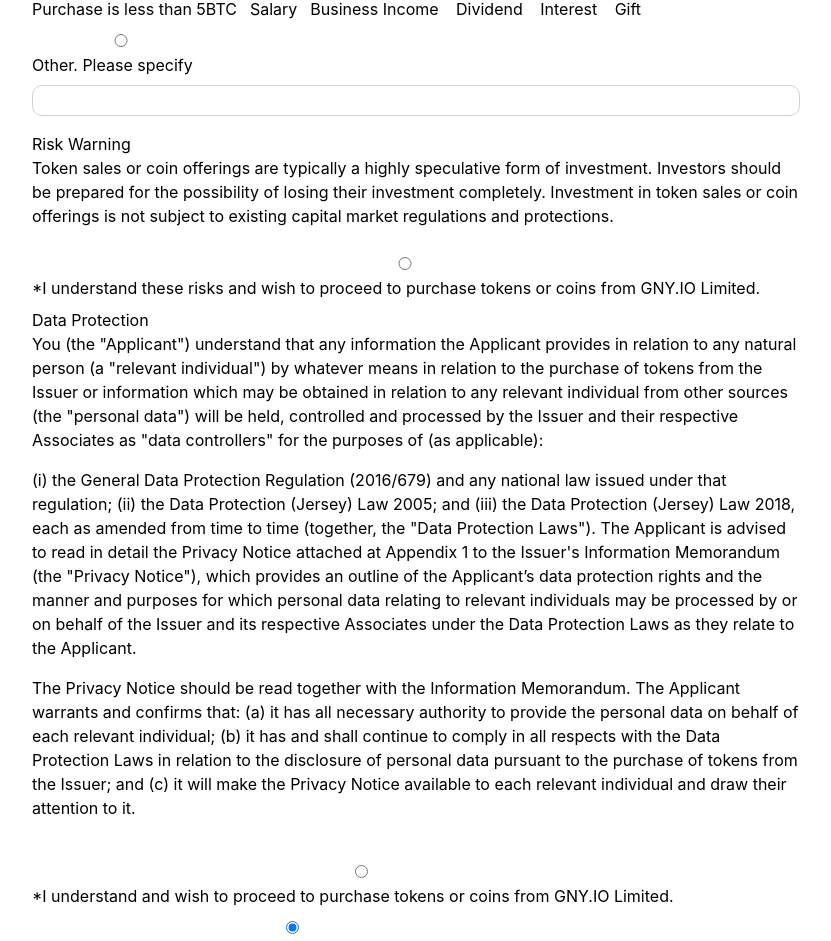
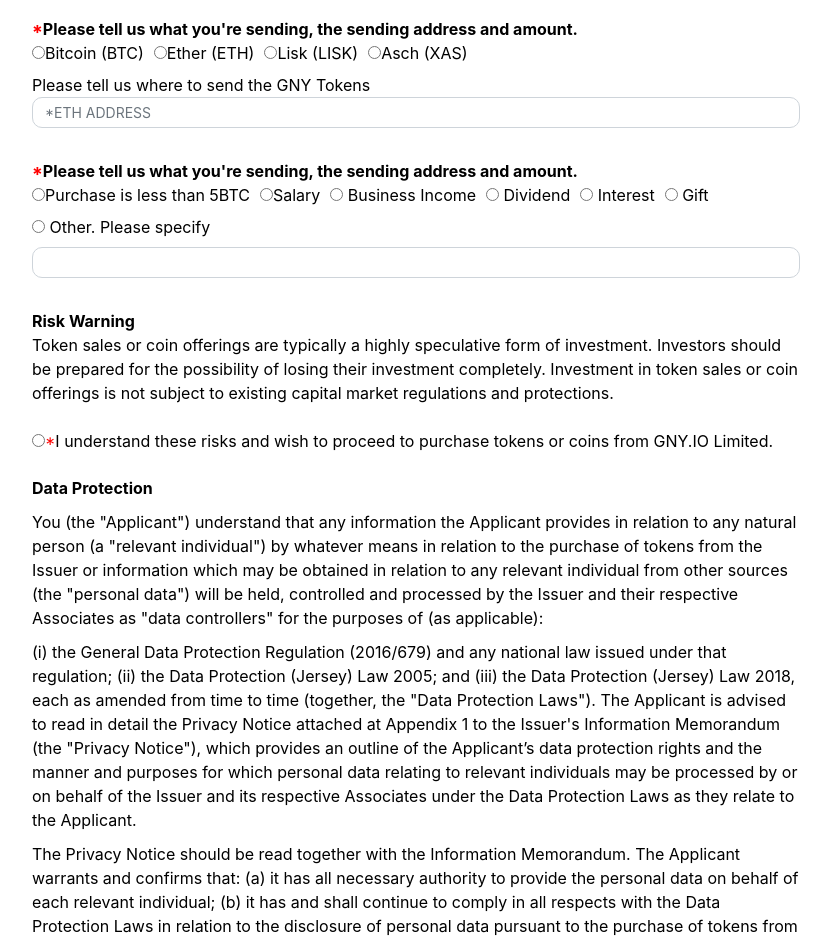
Before and after one commit to noyessie/consumercoin, an Angular app: page / in a window 1280 px wide. Shown: the part 1410-2351 px from the top of the page, without its empty margins (224-1055 px from the left). Built offline with nearby package versions, Linux system fonts and the light colour scheme; a web font is replaced by a local one.

Commit message:
design main

```diff
--- a/src/app/shared/components/header/header.component.scss
+++ b/src/app/shared/components/header/header.component.scss
@@ -2,7 +2,7 @@
 
 header{
   width:$menu-width;
-  margin: 40px auto;
+  margin: 100px auto;
   display: flex;
   align-items: baseline;
   font-weight: bold;
--- a/src/app/views/home/components/gny-form/gny-form.component.html
+++ b/src/app/views/home/components/gny-form/gny-form.component.html
@@ -114,7 +114,7 @@
             </div>
             <div class="text form">
                 <div class="title">
-                    *Please tell us what you're sending, the sending address and amount.
+                    <span class="required">*</span>Please tell us what you're sending, the sending address and amount.
                 </div>
                 <div class="content">
                     <span class="radio">
@@ -139,7 +139,7 @@
             </div>
             <div class="text form">
                 <div class="title">
-                    *Please tell us what you're sending, the sending address and amount.
+                    <span class="required">*</span>Please tell us what you're sending, the sending address and amount.
                 </div>
                 <div class="content">
                     <span class="radio">
@@ -170,7 +170,7 @@
                     </div>
                 </div>
             </div>
-            <div class="form">
+            <div class="text form">
                 <div class="title">
                     Risk Warning
                 </div>
@@ -179,11 +179,11 @@
                     <br>
                     <br>
                     <span class="radio">
-                        <label><input type="radio" name="optradio" checked> *I understand these risks and wish to proceed to purchase tokens or coins from GNY.IO Limited.</label>
+                        <label><input type="radio" name="optradio" checked> <span class="required">*</span>I understand these risks and wish to proceed to purchase tokens or coins from GNY.IO Limited.</label>
                     </span>
                 </div>
             </div>
-            <div class="form">
+            <div class=" text form">
                 <div class="title">
                     Data Protection
                 </div>
@@ -195,10 +195,10 @@
                     </p>
                     <br>
                     <span class="radio">
-                        <label><input type="radio" name="optradio" checked> *I understand and wish to proceed to purchase tokens or coins from GNY.IO Limited.</label>
+                        <label><input type="radio" name="optradio" checked> <span class="required">*</span>I understand and wish to proceed to purchase tokens or coins from GNY.IO Limited.</label>
                     </span>
                     <span class="radio">
-                        <label><input type="radio" name="optradio" checked> *I have read the Information Memorandum and agree to the terms.</label>
+                        <label><input type="radio" name="optradio" checked> <span class="required">*</span>I have read the Information Memorandum and agree to the terms.</label>
                     </span>
                 </div>
             </div>
--- a/src/app/views/home/components/gny-form/gny-form.component.scss
+++ b/src/app/views/home/components/gny-form/gny-form.component.scss
@@ -3,7 +3,48 @@
 .main-content{
   width: $home-width;
   margin: 10px auto;
+  margin-top:50px;
   color: $color-secondary;
+
+  .main-content-header{
+    margin: 15px 5px;
+    color:black;
+    font-size: 1.4em;
+  }
+
+  form{
+    p{
+      margin-top:10px;
+      margin-bottom: 10px;
+    }
+
+    span.required{
+      color:red;
+      margin-top: 3px;
+    }
+
+    .text{
+      margin: 15px 0;
+      .title{
+        color:black;
+        font-weight: bold;
+      }
+      .content{
+
+        .radio{
+          display:inline;
+          input{
+            display:inline;
+            width: auto;
+          }
+
+          label{
+            margin-right: 10px;
+          }
+        }
+      }
+    }
+  }
 
   input{
     border-radius: $input-border-raduis !important;
```
